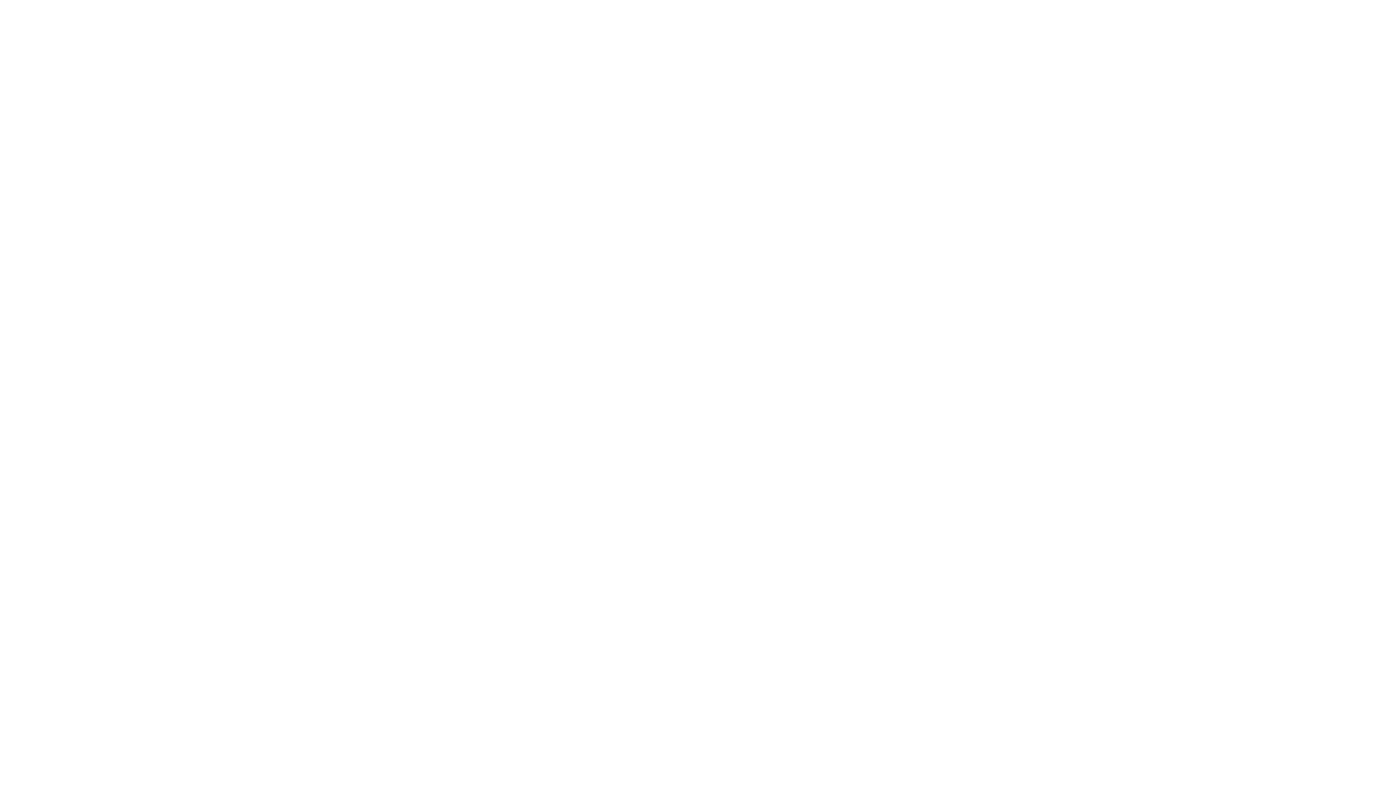
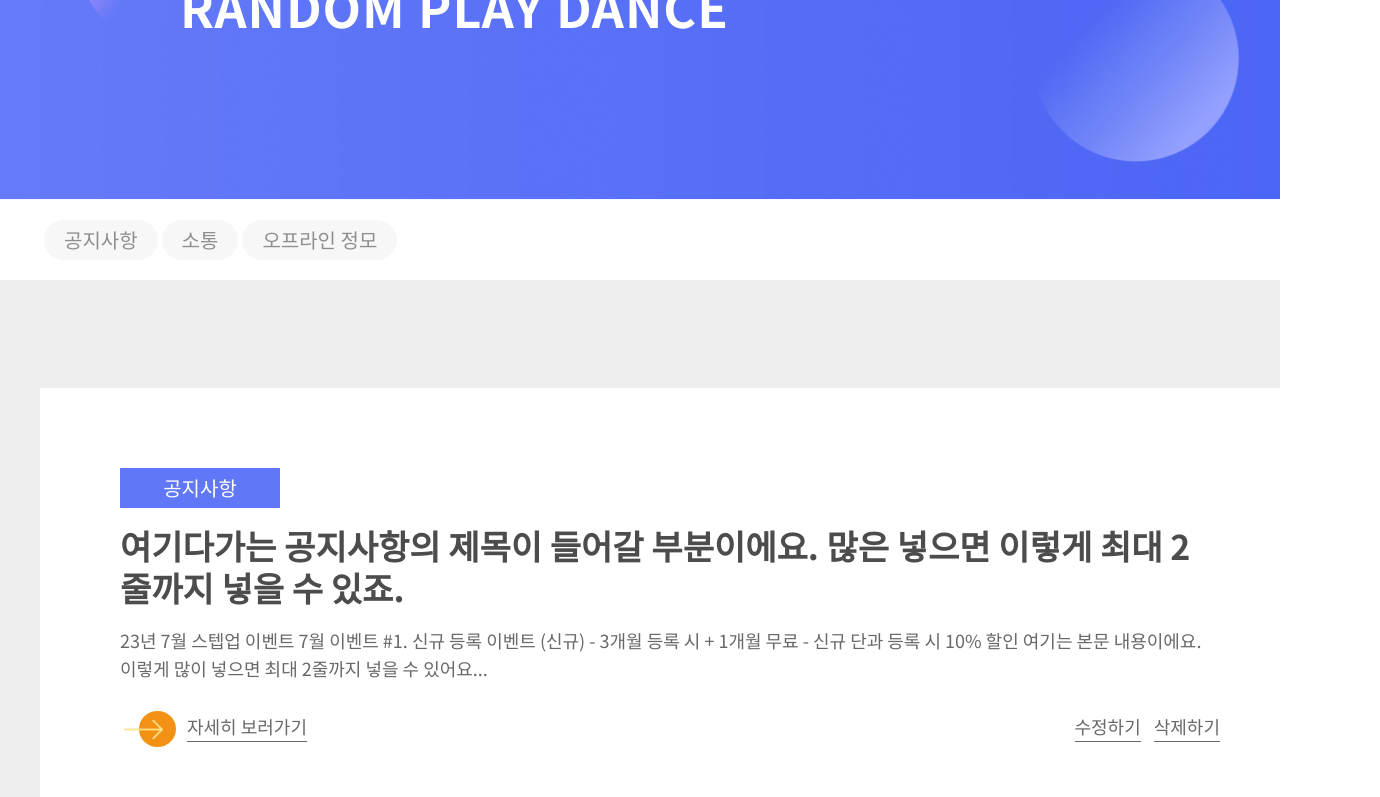
Before and after one commit to PI-StepUp/stepup, a Next.js app in the folder front/: page /notice/list in a window 1280 px wide. Shown: the part 300-1097 px from the top of the page, 1380 px wide, since content can reach past the window. Before the commit the page ends 800 px from the top, so only its background shows below. Built offline with nearby package versions, Linux system fonts and the light colour scheme.

Commit message:
:art: Design(feat/noticePublish): 공지사항 페이지 퍼블리싱 완료 (#118)
- 공지사항 페이지 DOM 구조 작성 완료
- 공지사항 페이지 scss 스타일 코드 작성 완료

```diff
--- /dev/null
+++ b/front/src/components/MainBanner.tsx
@@ -0,0 +1,16 @@
+
+
+const MainBanner = () => {
+    return (
+        <>
+            <div className="main-banner-bg">
+                <h3>
+                    KPOP<br/>
+                    RANDOM PLAY DANCE
+                </h3>
+            </div>
+        </>
+    )
+}
+
+export default MainBanner;
--- /dev/null
+++ b/front/src/components/subNav.tsx
@@ -0,0 +1,17 @@
+import Link from "next/link"
+
+const subNav = () => {
+    return (
+        <>
+            <div className="sub-nav-wrap">
+                <ul>
+                    <li><h2><Link href="">공지사항</Link></h2></li>
+                    <li><h2><Link href="">소통</Link></h2></li>
+                    <li><h2><Link href="">오프라인 정모</Link></h2></li>
+                </ul>
+            </div>
+        </>
+    )
+}
+
+export default subNav;
--- a/front/src/pages/_app.tsx
+++ b/front/src/pages/_app.tsx
@@ -1,6 +1,9 @@
 import "../styles/global.scss"
 import "../styles/header.scss"
 import "../styles/main.scss"
+import "../styles/mainBanner.scss"
+import "../styles/subnav.scss"
+import "../styles/noticelist.scss"
 
 import type {AppProps} from 'next/app';
 
--- a/front/src/pages/article/[list].tsx
+++ b/front/src/pages/article/[list].tsx
@@ -1,5 +1,3 @@
-
-
 const ArticleList = () => {
     return (
         <>
--- a/front/src/pages/notice/[list].tsx
+++ b/front/src/pages/notice/[list].tsx
@@ -1,9 +1,107 @@
-
+import Header from "../../components/Header"
+import MainBanner from "../../components/MainBanner"
+import SubNav from "components/subNav"
+import EntranceIcon from "/public/images/entrance-icon.svg"
+import Image from "next/image"
 
 const NoticeList = () => {
     return(
         <>
-
+            <Header/>
+            <MainBanner/>
+            <SubNav/>
+            <div className="notice-list-wrap">
+                <ul>
+                    <li>
+                        <span>공지사항</span>
+                        <div className="notice-list-content">
+                            <h4>여기다가는 공지사항의 제목이 들어갈 부분이에요. 많은 넣으면 이렇게 최대 2줄까지 넣을 수 있죠.</h4>
+                            <p>23년 7월 스텝업 이벤트 7월 이벤트 #1. 신규 등록 이벤트 (신규) - 3개월 등록 시 + 1개월 무료 - 신규 단과 등록 시 10% 할인 여기는 본문 내용이에요. 이렇게 많이 넣으면 최대 2줄까지 넣을 수 있어요...</p>
+                        </div>
+                        <div className="flex-wrap">
+                            <div className="entrance-wrap">
+                                <Image src={EntranceIcon} alt=""/>
+                                <span>자세히 보러가기</span>
+                            </div>
+                            <div className="edit-button-wrap">
+                                <ul>
+                                    <li>수정하기</li>
+                                    <li>삭제하기</li>
+                                </ul>
+                            </div>
+                        </div>
+                    </li>
+                    <li>
+                        <span>공지사항</span>
+                        <div className="notice-list-content">
+                            <h4>여기다가는 공지사항의 제목이 들어갈 부분이에요. 많은 넣으면 이렇게 최대 2줄까지 넣을 수 있죠.</h4>
+                            <p>23년 7월 스텝업 이벤트 7월 이벤트 #1. 신규 등록 이벤트 (신규) - 3개월 등록 시 + 1개월 무료 - 신규 단과 등록 시 10% 할인 여기는 본문 내용이에요. 이렇게 많이 넣으면 최대 2줄까지 넣을 수 있어요...</p>
+                        </div>
+                        <div className="flex-wrap">
+                            <div className="entrance-wrap">
+                                <Image src={EntranceIcon} alt=""/>
+                                <span>자세히 보러가기</span>
+                            </div>
+                            <div className="edit-button-wrap">
+                                <ul>
+                                    <li>수정하기</li>
+                                    <li>삭제하기</li>
+                                </ul>
+                            </div>
+                        </div>
+                    </li>
+                    <li>
+                        <span>공지사항</span>
+                        <div className="notice-list-content">
+                            <h4>여기다가는 공지사항의 제목이 들어갈 부분이에요. 많은 넣으면 이렇게 최대 2줄까지 넣을 수 있죠.</h4>
+                            <p>23년 7월 스텝업 이벤트 7월 이벤트 #1. 신규 등록 이벤트 (신규) - 3개월 등록 시 + 1개월 무료 - 신규 단과 등록 시 10% 할인 여기는 본문 내용이에요. 이렇게 많이 넣으면 최대 2줄까지 넣을 수 있어요...</p>
+                        </div>
+                        <div className="flex-wrap">
+                            <div className="entrance-wrap">
+                                <Image src={EntranceIcon} alt=""/>
+                                <span>자세히 보러가기</span>
+                            </div>
+                            <div className="edit-button-wrap">
+                                <ul>
+                                    <li>수정하기</li>
+                                    <li>삭제하기</li>
+                                </ul>
+                            </div>
+                        </div>
+                    </li>
+                    <li>
+                        <span>공지사항</span>
+                        <div className="notice-list-content">
+                            <h4>여기다가는 공지사항의 제목이 들어갈 부분이에요. 많은 넣으면 이렇게 최대 2줄까지 넣을 수 있죠.</h4>
+                            <p>23년 7월 스텝업 이벤트 7월 이벤트 #1. 신규 등록 이벤트 (신규) - 3개월 등록 시 + 1개월 무료 - 신규 단과 등록 시 10% 할인 여기는 본문 내용이에요. 이렇게 많이 넣으면 최대 2줄까지 넣을 수 있어요...</p>
+                        </div>
+                        <div className="flex-wrap">
+                            <div className="entrance-wrap">
+                                <Image src={EntranceIcon} alt=""/>
+                                <span>자세히 보러가기</span>
+                            </div>
+                            <div className="edit-button-wrap">
+                                <ul>
+                                    <li>수정하기</li>
+                                    <li>삭제하기</li>
+                                </ul>
+                            </div>
+                        </div>
+                    </li>
+                </ul>
+                <div className="pagination">
+                    <ul>
+                        <li>1</li>
+                        <li>2</li>
+                        <li>3</li>
+                        <li>4</li>
+                        <li>5</li>
+                        <li>6</li>
+                        <li>7</li>
+                        <li>8</li>
+                    </ul>
+                </div>
+            </div>
         </>
     )
 }
--- /dev/null
+++ b/front/src/styles/mainBanner.scss
@@ -0,0 +1,16 @@
+@import "function.scss";
+
+.main-banner-bg{
+    @include setSize(100%, 400px);
+    background-image: url("/images/main-banner-bgimg.png");
+    background-position: center;
+    background-size: cover;
+    h3{
+        @include block-center(1200px);
+        @include font(50px, 700, #FFFFFF);
+        padding-top:110px;
+        padding-left:180px;
+        line-height:64px;
+        letter-spacing: 1px;
+    }
+}
--- /dev/null
+++ b/front/src/styles/noticelist.scss
@@ -0,0 +1,82 @@
+@import "./function.scss";
+
+.notice-list-wrap{
+    padding-top:108px;
+    background-color: #EEEEEE;
+    > ul{
+        @include block-center(1200px);
+        > li{
+            @include setSize(1100px);
+            background-color:#FFF;
+            padding:80px;
+            margin-top:32px;
+            &:first-child{
+                margin-top:0px;
+            }
+            > span{
+                @include setSize(160px, 40px);
+                display:inline-block;
+                @include flex(center, center);
+                background-color:#6077F8;
+                @include font(20px, 400, #FFFFFF);
+            }
+            .notice-list-content{
+                margin-top:17px;
+                h4{
+                    @include font(34px, 700, #4C4C4C);
+                    line-height:42px;
+                }
+                p{
+                    @include font(18px, 400, #686868);
+                    margin-top:17px;
+                    line-height:28px;
+                }
+            }
+            .flex-wrap{
+                @include flex(space-between, center);
+                margin-top:28px;
+                .entrance-wrap{
+                    @include flex(center, center);
+                    img{
+                        margin-left:4px;
+                    }
+                    span{
+                        @include font(18px, 400, #686868);
+                        margin-left:11px;
+                        border-bottom:1px solid #686868;
+                        padding-bottom:6px;
+                    }
+                }
+                .edit-button-wrap{
+                    ul{
+                        @include flex(flex-start, center);
+                        li{
+                            @include font(18px, 400, #686868);
+                            border-bottom: 1px solid #686868;
+                            padding-bottom: 6px;
+                            margin-left:13px;
+                            &:first-child{
+                                margin-left:0px;
+                            }
+                        }
+                    }
+                }
+            }
+        }
+    }
+    .pagination{
+        text-align:center;
+        margin-top:108px;
+        padding-bottom:66px;
+        ul{
+            @include flex(center, center);
+            @include font(14px, 400, #C0C0C0);
+            li{
+                margin-left:9px;
+                &:first-child{
+                    margin-left:0px;
+                }
+            }
+        }
+    }
+}
--- /dev/null
+++ b/front/src/styles/subnav.scss
@@ -0,0 +1,17 @@
+@import "./function.scss";
+
+.sub-nav-wrap{
+    @include block-center(1200px);
+    height:80px;
+    ul{
+        height:100%;
+        @include flex(flex-start, center);
+        li{
+            padding:10px 20px;
+            border-radius: 50px;
+            background-color:#F7F7F7;
+            margin-left:4px;
+            @include font(20px, 400, #8F8F8F);
+        }
+    }
+}
```
Also changed, not shown: front/public/images/entrance-icon.svg (added), front/public/images/main-banner-bgimg.png (added).
